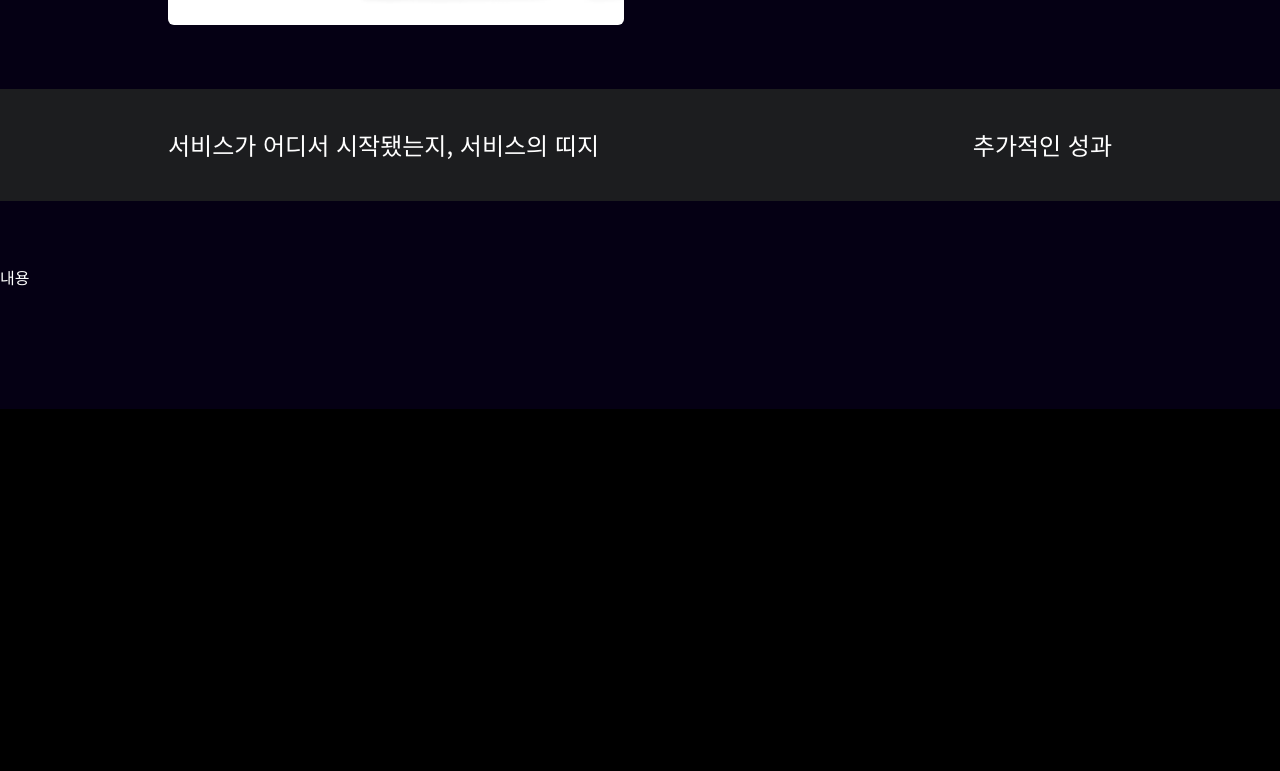
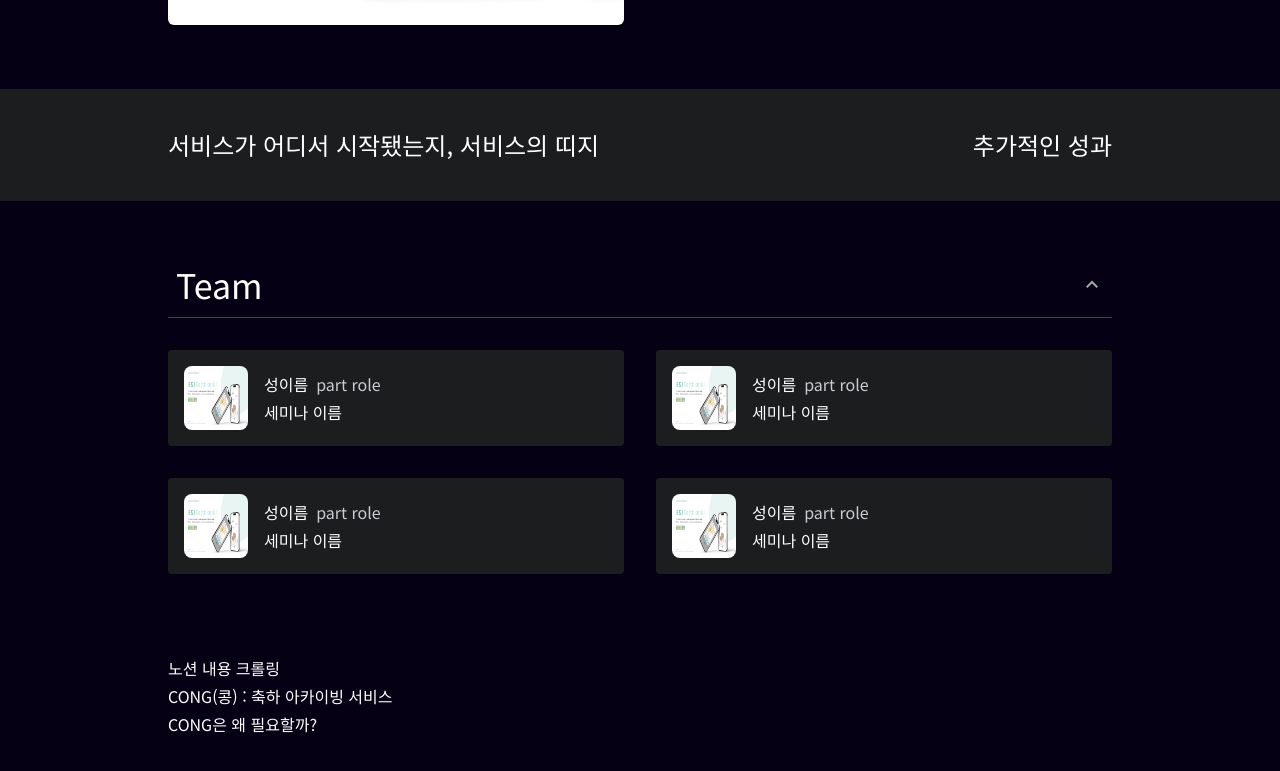
Before and after one commit to GDSC-DGU/gdsc-dgu, a Next.js app: page /project/1 in a window 1280 px wide. Shown: the part 429-1200 px from the top of the page. Before the commit the page ends 838 px from the top, so only its background shows below. Built offline with nearby package versions, Linux system fonts and the light colour scheme; a web font is replaced by a local one.

Commit message:
✨Feat: 프로젝트 상세 페이지 내용 제작

```diff
--- a/src/components/project/content/ProjectContent.tsx
+++ b/src/components/project/content/ProjectContent.tsx
@@ -1,3 +1,6 @@
+import ProjectMember from './ProjectMember';
+import ToggleIcon from '@/svg/icons/project/toggleIcon.svg';
+
 /**
  * @description
  * 프로젝트 상세 페이지 프로젝트 내용 컴포넌트
@@ -11,7 +14,28 @@
  */
 
 const ProjectContent = () => {
-  return <section>내용</section>;
+  return (
+    <section className="w-4/5 px-10 pb-[7.5rem] mx-auto">
+      <section>
+        <div className="w-full flex flex-row justify-between items-center mb-8 px-2 pb-3 border-b border-solid border-[#3E4348]">
+          <div className="text-[2.125rem] leading-[2.5rem]">Team</div>
+          <button className="">
+            <ToggleIcon />
+          </button>
+        </div>
+        <div className="w-full grid min-[960px]:grid-cols-2 gap-8">
+          <ProjectMember />
+          <ProjectMember />
+          <ProjectMember />
+          <ProjectMember />
+        </div>
+      </section>
+      <section className="mt-[5rem] leading-7">
+        노션 내용 크롤링 <br /> CONG(콩) : 축하 아카이빙 서비스 <br /> CONG은 왜
+        필요할까? <br />{' '}
+      </section>
+    </section>
+  );
 };
 
 export default ProjectContent;
--- /dev/null
+++ b/src/components/project/content/ProjectMember.tsx
@@ -0,0 +1,36 @@
+import ProfileImg from '@/images/project_img.png';
+
+/**
+ * @description
+ * 프로젝트 상세 페이지 프로젝트 멤버 컴포넌트
+ * @component ProjectMember
+ * @returns {JSX.Element} ProjectMember
+ * @since 2024.04.18
+ */
+/**
+ * Renders the project Member component for the project section.
+ * @returns The rendered project Member component.
+ */
+
+import Image from 'next/image';
+
+const ProjectMember = () => {
+  return (
+    <section className="w-full p-4 bg-[#1C1D1F] flex flex-row items-center gap-4 rounded">
+      <Image
+        src={ProfileImg}
+        alt="profile"
+        className="w-[4rem] h-[4rem] rounded-lg"
+      />
+      <div className="flex flex-col leading-7">
+        <div className="flex flex-row gap-2">
+          <div>성이름</div>
+          <div className="text-[#CACDD2]">part role</div>
+        </div>
+        <div>세미나 이름</div>
+      </div>
+    </section>
+  );
+};
+
+export default ProjectMember;
```
Also changed, not shown: public/svg/icons/project/toggleIcon.svg (added).
